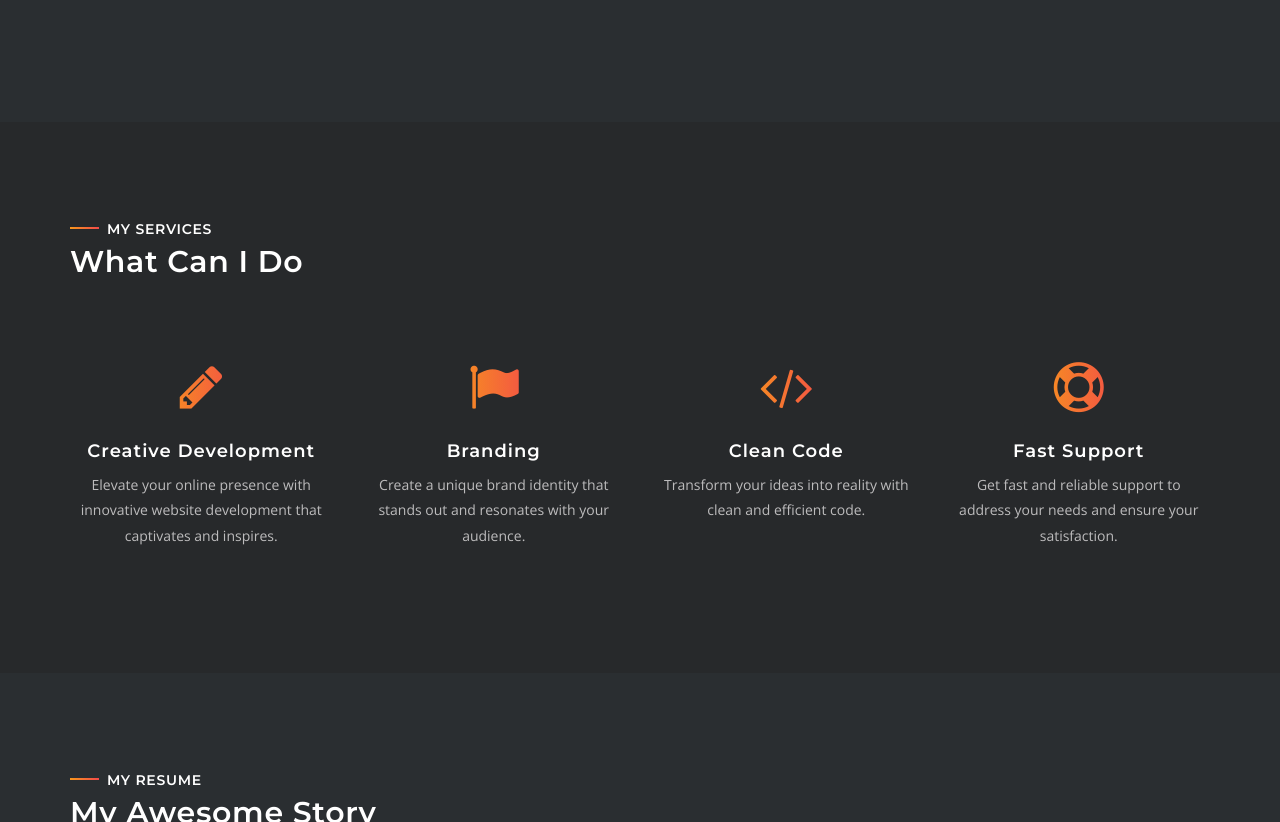
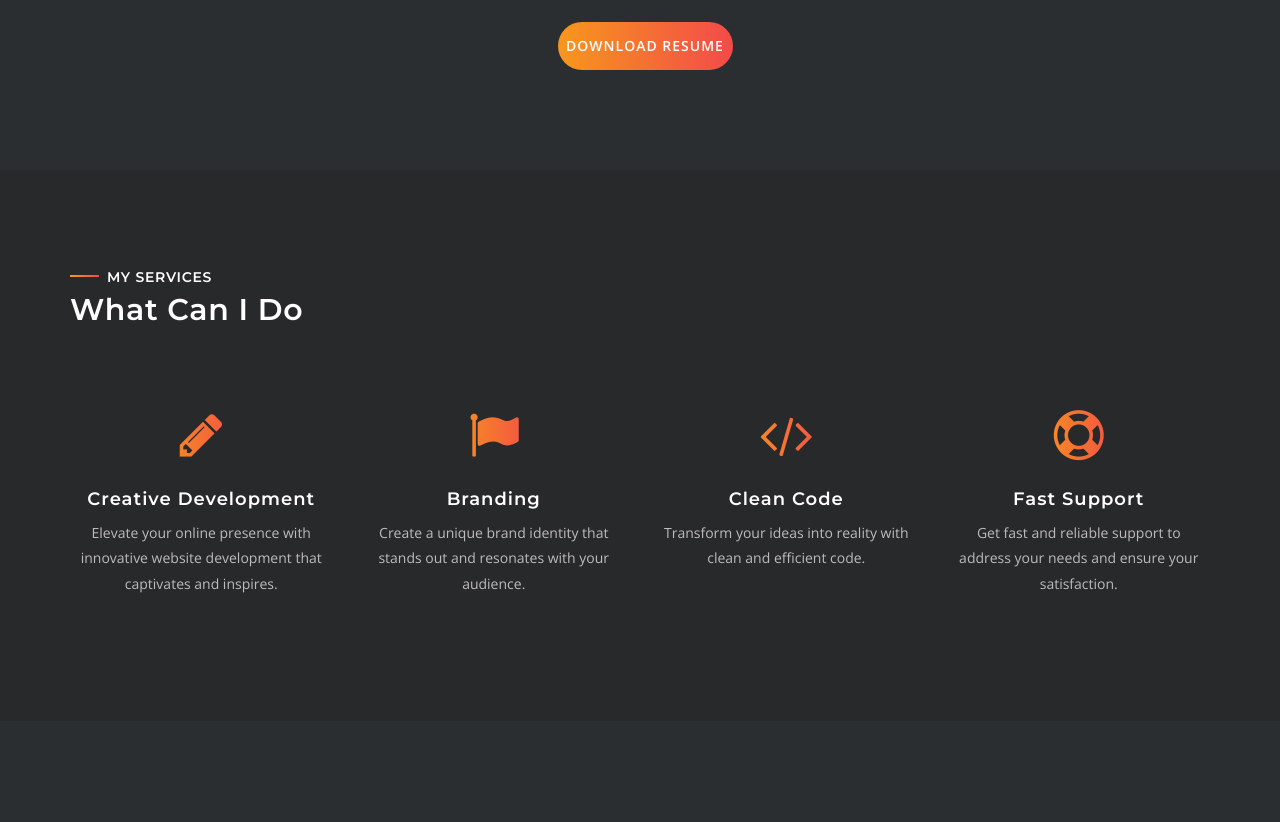
Before and after one commit to Hamza0141/hamzasProtofilo, a plain HTML site: page index.html in a window 1280 px wide. Shown: the part 1521-2343 px from the top of the page. Drawn offline with nearby package versions, Linux system fonts and the light colour scheme; animation ran at ten frames a second; files whose address does not match are found by name.

Commit message:
resume updated

```diff
--- a/index.html
+++ b/index.html
@@ -310,7 +310,7 @@
                                 </div>
                             </div>
                         </div>
-                        <!-- <a href="./documents/Hamza_Haile.pdf" class="main-btn">Download Resume</a> -->
+                        <a href="./documents/Hamza_Haile_Accounting.pdf" class="main-btn">Download Resume</a>
                     </div>
                 </div>
             </div>
```
Also changed, not shown: 2 other files.
